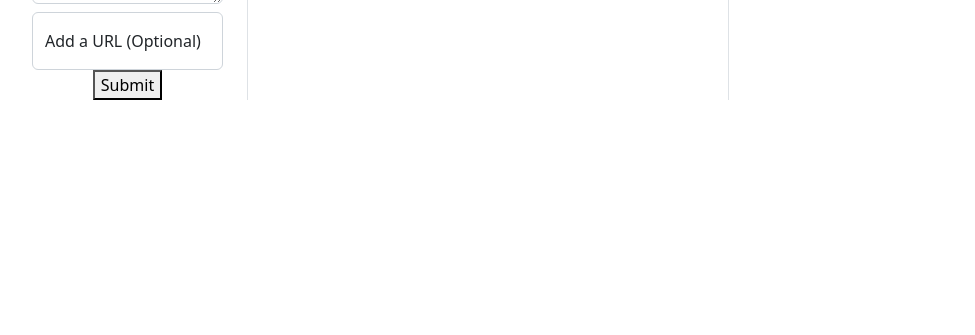
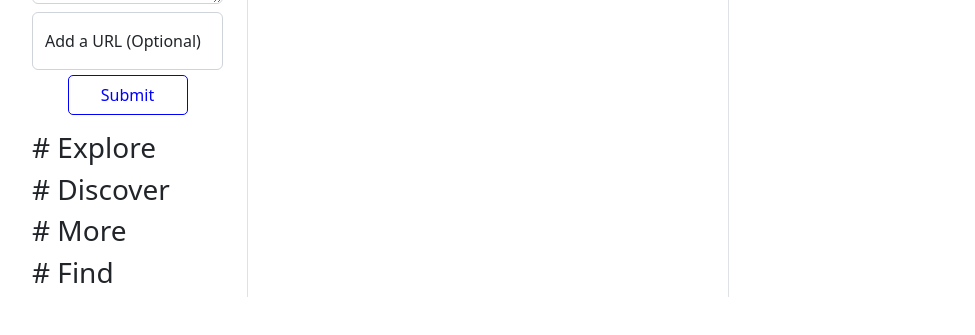
Before and after one commit to kpgh46/twttrClone, a React (Create React App) app in the folder frontend/: page / in a window 1280 px wide. Shown: the part 369-704 px from the top of the page, without its empty margins (152-1127 px from the left). Built offline with nearby package versions, Linux system fonts and the light colour scheme; no server answers; sample sign-in values are in the browser's storage.

Commit message:
fixed bug that renders addLikes

```diff
--- a/frontend/src/components/CreateTweet.js
+++ b/frontend/src/components/CreateTweet.js
@@ -1,8 +1,8 @@
 import React from "react";
 import { useContext } from "react";
 import { TweetContext } from "../context/tweetContext";
-import FloatingLabel from "react-bootstrap/FloatingLabel";
-import Form from "react-bootstrap/Form";
+import Discover from "./Discover";
+
 import "bootstrap/dist/css/bootstrap.min.css";
 
 const CreateTweet = () => {
@@ -38,8 +38,23 @@ const CreateTweet = () => {
 						></input>
 						<label for="floatingUrl">Add a URL (Optional)</label>
 					</div>
-					<button>Submit</button>
+					<button
+						style={{
+							color: "blue",
+							borderRadius: "5px",
+							backgroundColor: "white",
+							marginTop: "5px",
+							border: ".5px solid blue",
+							height: "40px",
+							width: "120px",
+						}}
+					>
+						Submit
+					</button>
 				</form>
+				<div className="text-start mt-3">
+					<Discover />
+				</div>
 			</div>
 		</div>
 	);
--- /dev/null
+++ b/frontend/src/components/Discover.js
@@ -0,0 +1,14 @@
+import React from "react";
+
+const Discover = () => {
+	return (
+		<div>
+			<h3># Explore</h3>
+			<h3># Discover</h3>
+			<h3># More</h3>
+			<h3># Find</h3>
+		</div>
+	);
+};
+
+export default Discover;
--- a/frontend/src/components/TweetCard.js
+++ b/frontend/src/components/TweetCard.js
@@ -17,6 +17,7 @@ const TweetCard = () => {
 	const { loggedInUser } = useContext(authContext);
 	const { tweets, setTweets } = useContext(TweetContext);
 	const [allComments, setAllComments] = useState(null);
+	const [render, setRender] = useState(false);
 
 	useEffect(() => {
 		const fetchTweets = async () => {
@@ -35,10 +36,8 @@ const TweetCard = () => {
 
 		if (loggedInUser) {
 			fetchTweets();
-			// console.log(loggedInUser);
-			// setRender((render) => !render);
 		}
-	}, []);
+	}, [render]);
 
 	const addLike = async (_id) => {
 		let response = await fetch("api/addlike", {
@@ -52,8 +51,7 @@ const TweetCard = () => {
 		// const json = await response.json();
 
 		if (response.ok) {
-			// console.log("this worked from addLike", json);
-			// setUsers(json);
+			setRender((r) => !r);
 		}
 	};
 
@@ -69,9 +67,8 @@ const TweetCard = () => {
 		// const json = await response.json();
 
 		if (response.ok) {
-			// console.log("this worked from DeleteTweet", json);
+			setRender((r) => !r);
 		}
-		// console.log("sup");
 	};
 	return (
 		<div>
```
